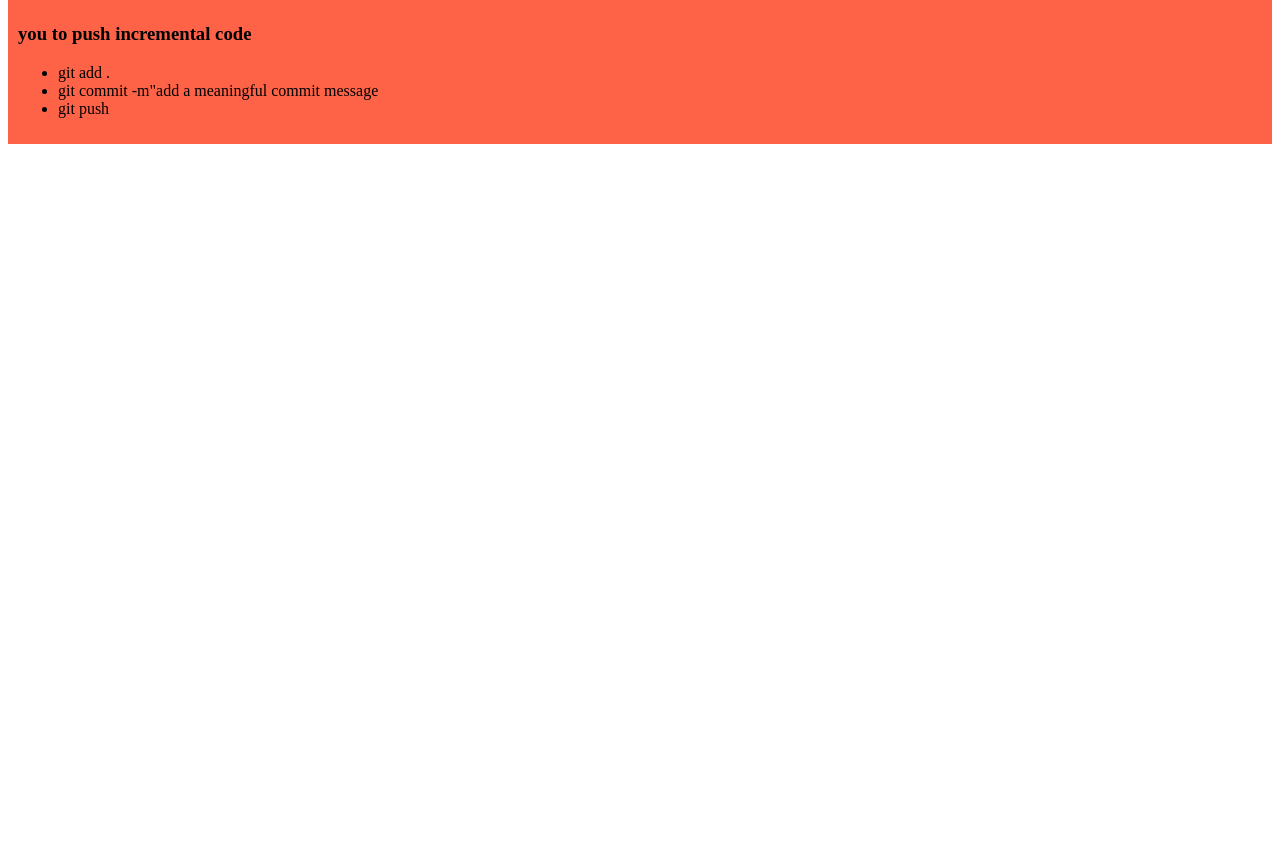
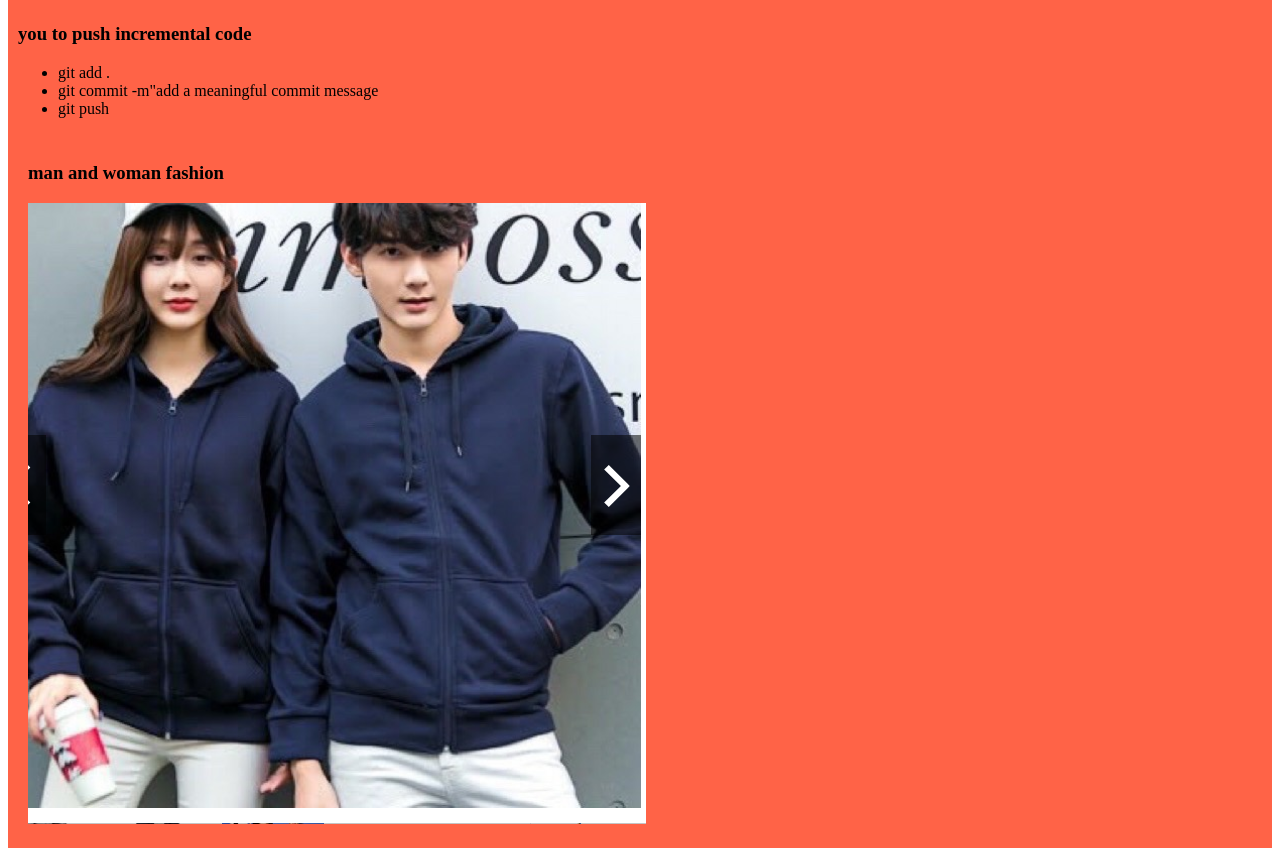
Before and after one commit to forhad12hossen/my-first-website, a plain HTML site: page index.html in a window 1280 px wide. Shown: the part 440-1296 px from the top of the page. Before the commit the page ends 800 px from the top, so only its background shows below. Drawn offline with Linux system fonts and the light colour scheme.

Commit message:
added man and woman

```diff
--- a/index.html
+++ b/index.html
@@ -26,6 +26,10 @@
             <li>git commit -m"add a meaningful commit message</li>
             <li>git push</li>
         </ul>
+        <div>
+            <h3>man and woman fashion</h3>
+            <img src="images/image.jpg" alt="" srcset="">
+        </div>
     </div>
 
 </body>
```
Also changed, not shown: images/image.jpg (added).
